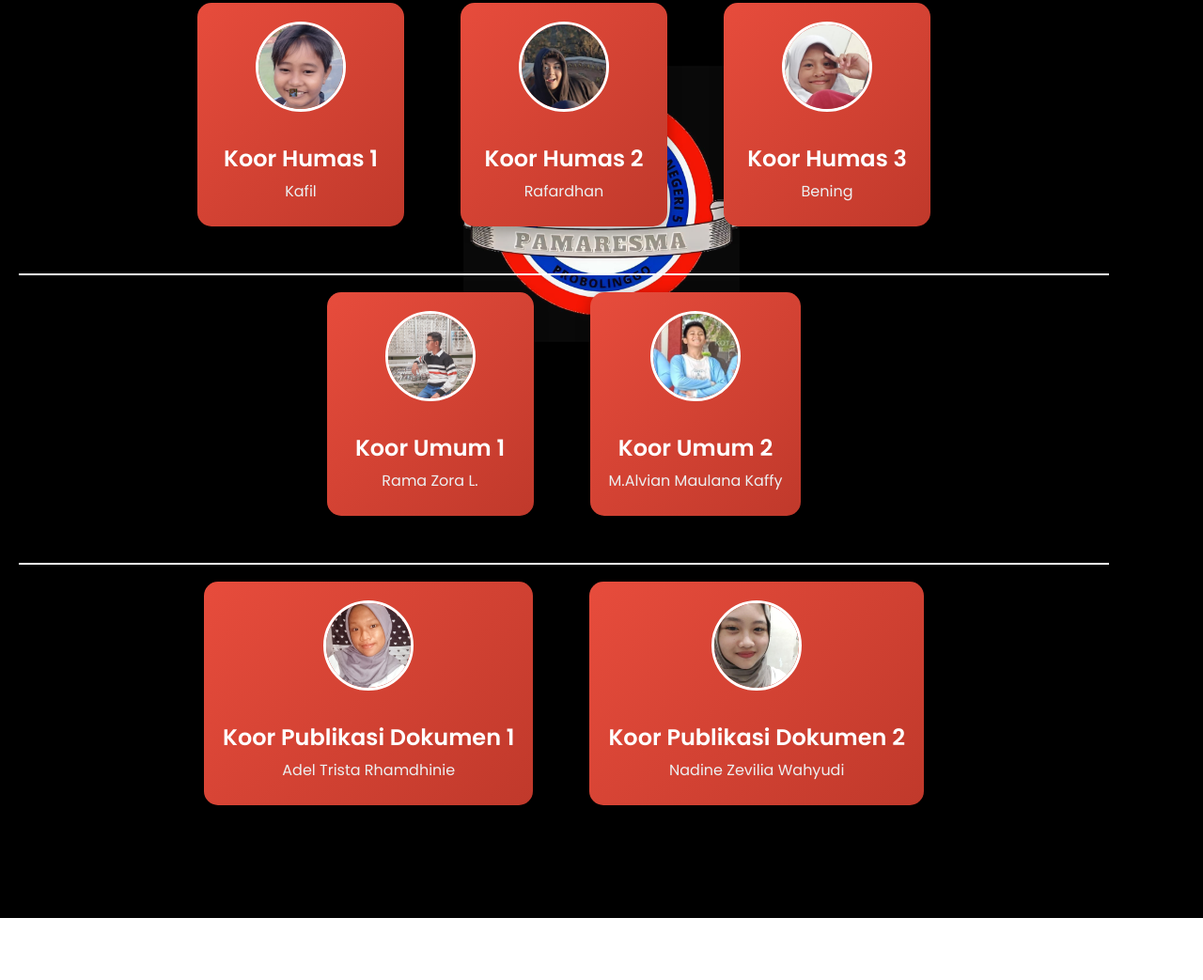
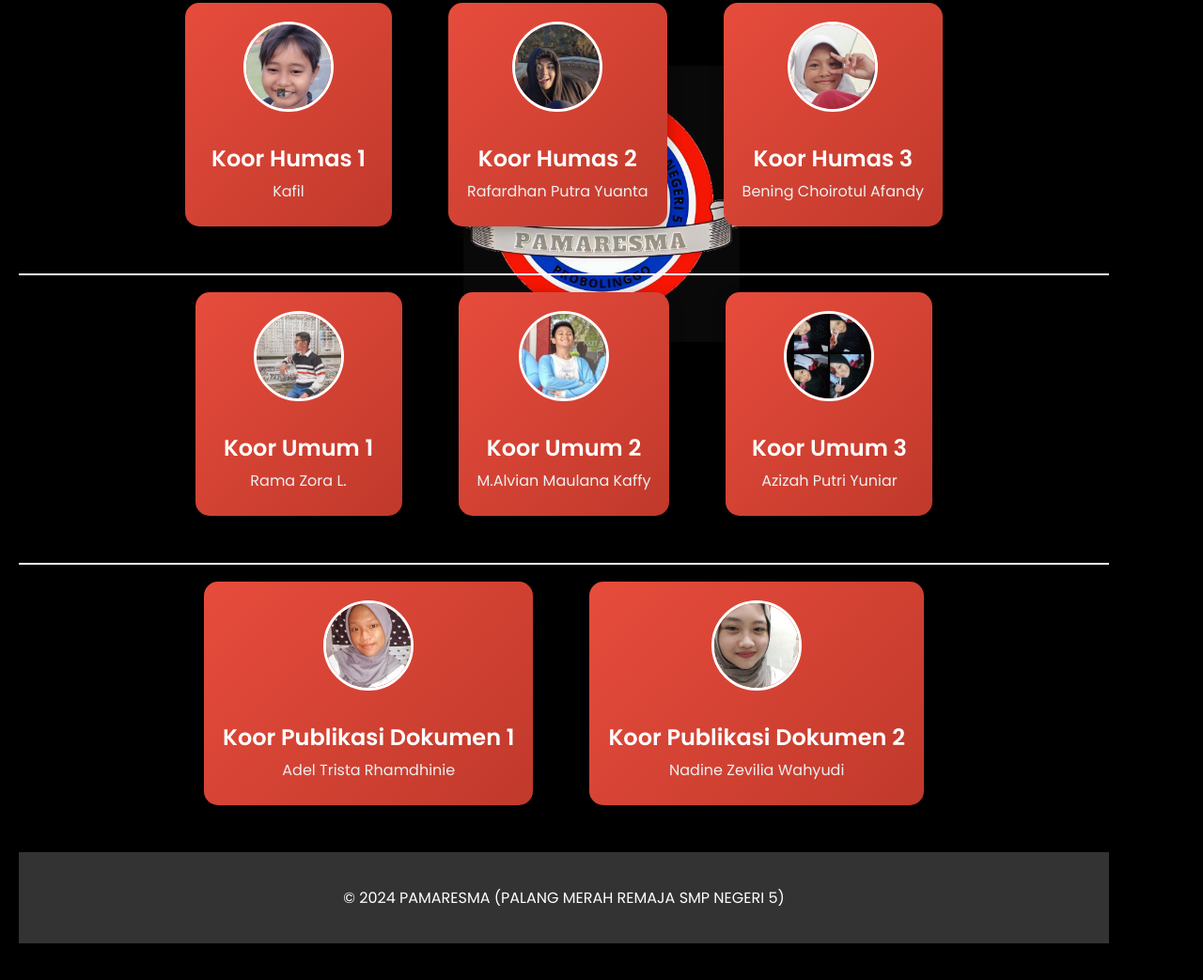
Before and after one commit to PAMARESMA/PAMARESMASTR.github.io, a plain HTML site: page index.html in a window 1280 px wide. Shown: the part 2983-4026 px from the top of the page at 94% size. Before the commit the page ends 3960 px from the top, so only its background shows below. Drawn offline with Linux system fonts and the light colour scheme.

Commit message:
Add files via upload

```diff
--- a/index.html
+++ b/index.html
@@ -97,6 +97,14 @@
                 transform: translateY(0);
             }
         }
+		/* Footer */
+footer {
+    text-align: center;
+    padding: 20px 0;
+    background: #333;
+    color: white;
+    margin-top: 20px;
+}
     </style>
     <link href="https://fonts.googleapis.com/css2?family=Poppins:wght@300;400;600&display=swap" rel="stylesheet">
 </head>
@@ -223,7 +231,7 @@
                 <div class="node">
                     <img src="KOPER 3.jpeg" alt="Foto Foreman A">
                     <h2>Koor Persahabatan 3</h2>
-                    <p>Zefa</p>
+                    <p>Jessica Zefania Deviani</p>
                 </div>
             </div>
 			        <!-- Level 4 -->
@@ -242,7 +250,7 @@
                 <div class="node">
                     <img src="KOKEG 3.jpeg" alt="Foto Foreman A">
                     <h2>Koor Kegiatan 3</h2>
-                    <p>Flarista</p>
+                    <p>Flarista Putri Findiria</p>
                 </div>
             </div>
 					        <!-- Level 4 -->
@@ -256,12 +264,12 @@
                 <div class="node">
                     <img src="KOMAS 2.jpeg" alt="Foto Foreman B">
                     <h2>Koor Humas 2</h2>
-                    <p>Rafardhan</p>
+                    <p>Rafardhan Putra Yuanta</p>
                 </div>
                 <div class="node">
                     <img src="KOMAS 3.jpeg" alt="Foto Foreman A">
                     <h2>Koor Humas 3</h2>
-                    <p>Bening</p>
+                    <p>Bening Choirotul Afandy</p>
                 </div>
             </div>
 		   <!-- Level 2 -->
@@ -276,6 +284,11 @@
                     <img src="KOMUM 2.jpeg" alt="Foto Manager 2">
                     <h2>Koor Umum 2</h2>
                     <p>M.Alvian Maulana Kaffy</p>
+                </div>
+                <div class="node">
+                    <img src="KOMUM 3.jpeg" alt="Foto Manager 2">
+                    <h2>Koor Umum 3</h2>
+                    <p>Azizah Putri Yuniar</p>
                 </div>
 			</div>
 			 <!-- Level 2 -->
@@ -294,3 +307,7 @@
 			</div>
 </body>
 </html>
+<!-- Footer -->
+    <footer>
+        <p>&copy; 2024 PAMARESMA (PALANG MERAH REMAJA SMP NEGERI 5)</p>
+    </footer>
```
Also changed, not shown: KOKKEG 2.jpeg, KOMUM 3.jpeg (added).
